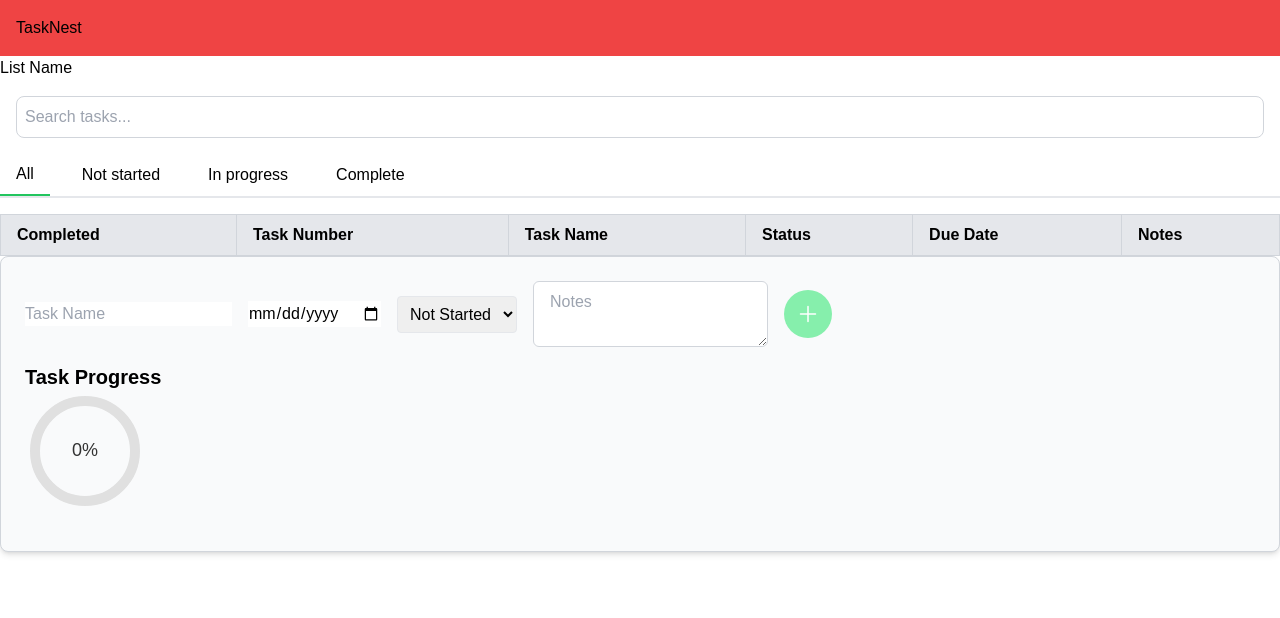
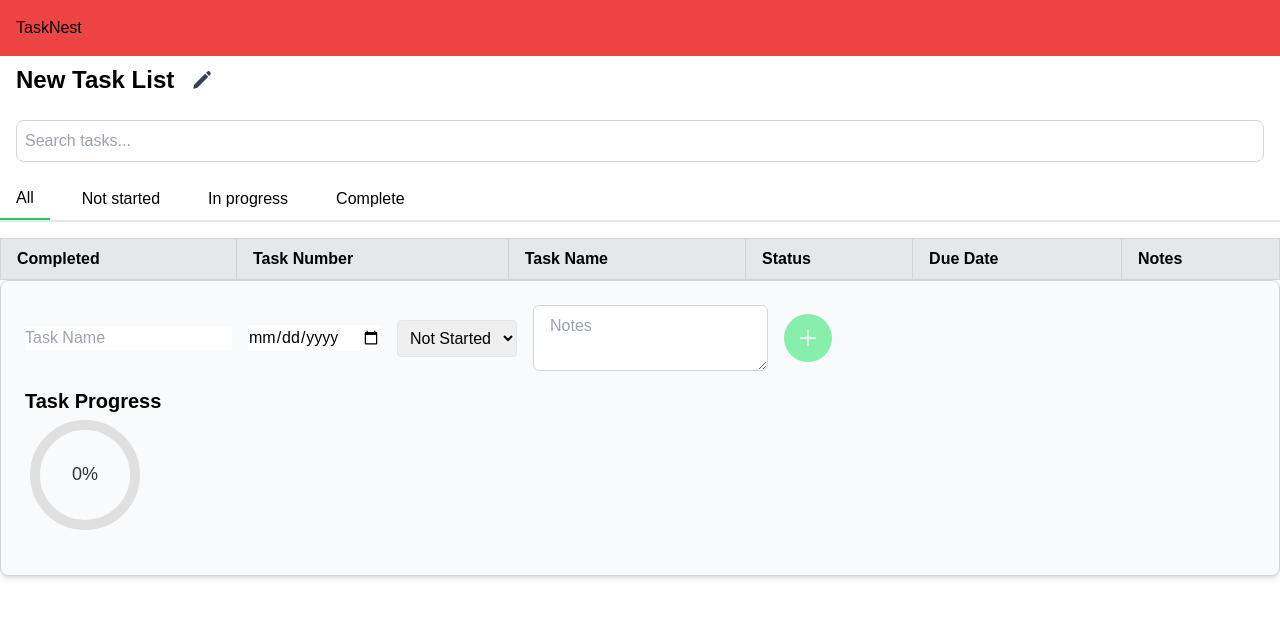
Before and after one commit to g33ya/task-dashboard, a Next.js app: page / in a window 1280 px wide. Shown: the top 618 px of the page. Built offline with nearby package versions, Linux system fonts and the light colour scheme.

Commit message:
Editable task name list feature added

```diff
--- a/app/components/listname.js
+++ b/app/components/listname.js
@@ -1,8 +1,39 @@
 "use client"; // DOM
 import { useState } from 'react';
+import { PencilIcon } from '@heroicons/react/24/solid';
 
 export function ListName() {
+    const [listName, setListName] = useState("New Task List");
+    const [isEditing, setIsEditing] = useState(false);
+
+    const handleSave = (newListName) => {
+        setListName(newListName);
+        setIsEditing(false);
+    };
+
     return (
-        <h1>List Name</h1>
+        <div className="flex items-center space-x-1">
+        {isEditing ? (
+            <input
+                type="text"
+                value={listName}
+                onChange={(event) => setListName(event.target.value)}
+                onBlur={() => setIsEditing(false)}
+                onKeyDown={(event) => {
+                    if (event.key === "Enter") handleSave(listName);
+                }}
+                className="border p-2 rounded w-64"
+                autoFocus
+            />
+        ) : (
+            <h1 className="text-2xl font-bold ml-4">{listName}</h1>
+        )}
+        <button
+            onClick={() => setIsEditing(true)}
+            className=" text-gray-700 w-12 h-12 focus:outline-none flex items-center justify-center ml-10"
+        >
+            <PencilIcon className="w-5 h-5" />
+        </button>
+    </div>
     );
 }
```
